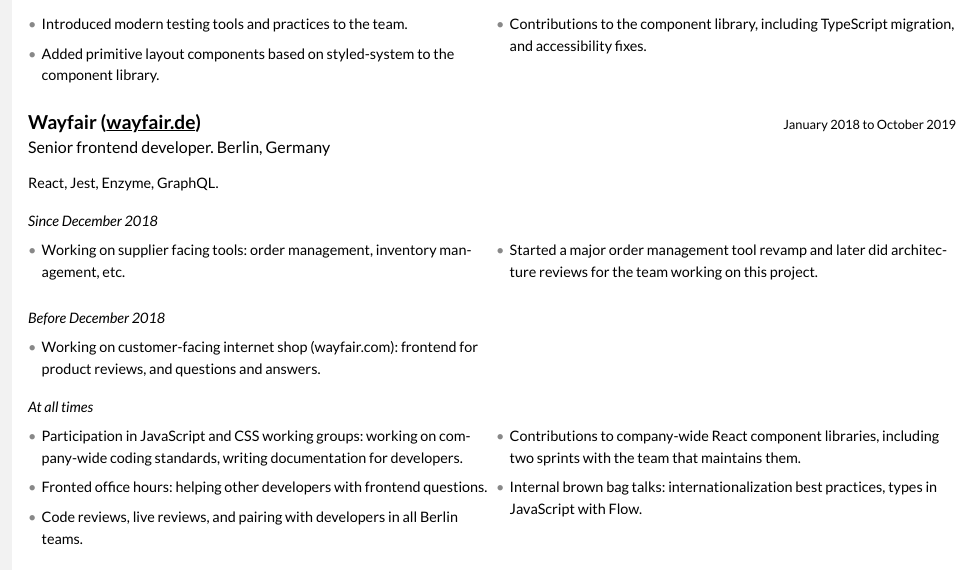
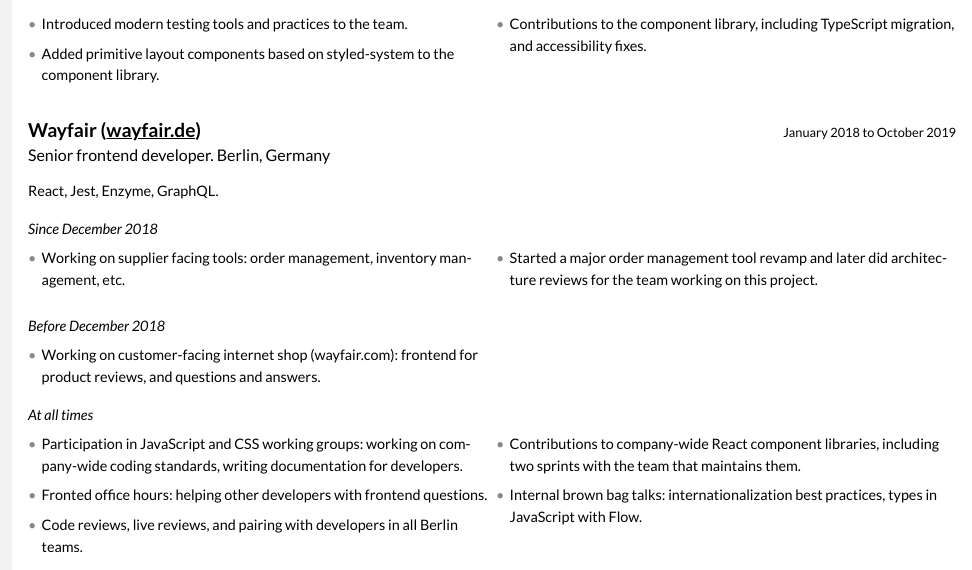
Before and after one commit to sapegin/cv, a website: page public/index.html in a window 1280 px wide. Shown: the part 157-727 px from the top of the page, 308-1280 px from the left. Drawn offline with Linux system fonts and the light colour scheme.

Commit message:
More whitespace

```diff
--- a/public/styles.css
+++ b/public/styles.css
@@ -114,6 +114,9 @@
 	font-size: 0.9rem;
 }
 
+.main section {
+	margin-bottom: 3rem;
+}
 .main h2 {
 	margin-bottom: 1rem;
 	line-height: 1.2;
@@ -139,7 +142,7 @@
 }
 
 .work-experience article {
-	margin-bottom: 1.5rem;
+	margin-bottom: 2rem;
 }
 .work-experience header {
 	margin-bottom: 1rem;
```
